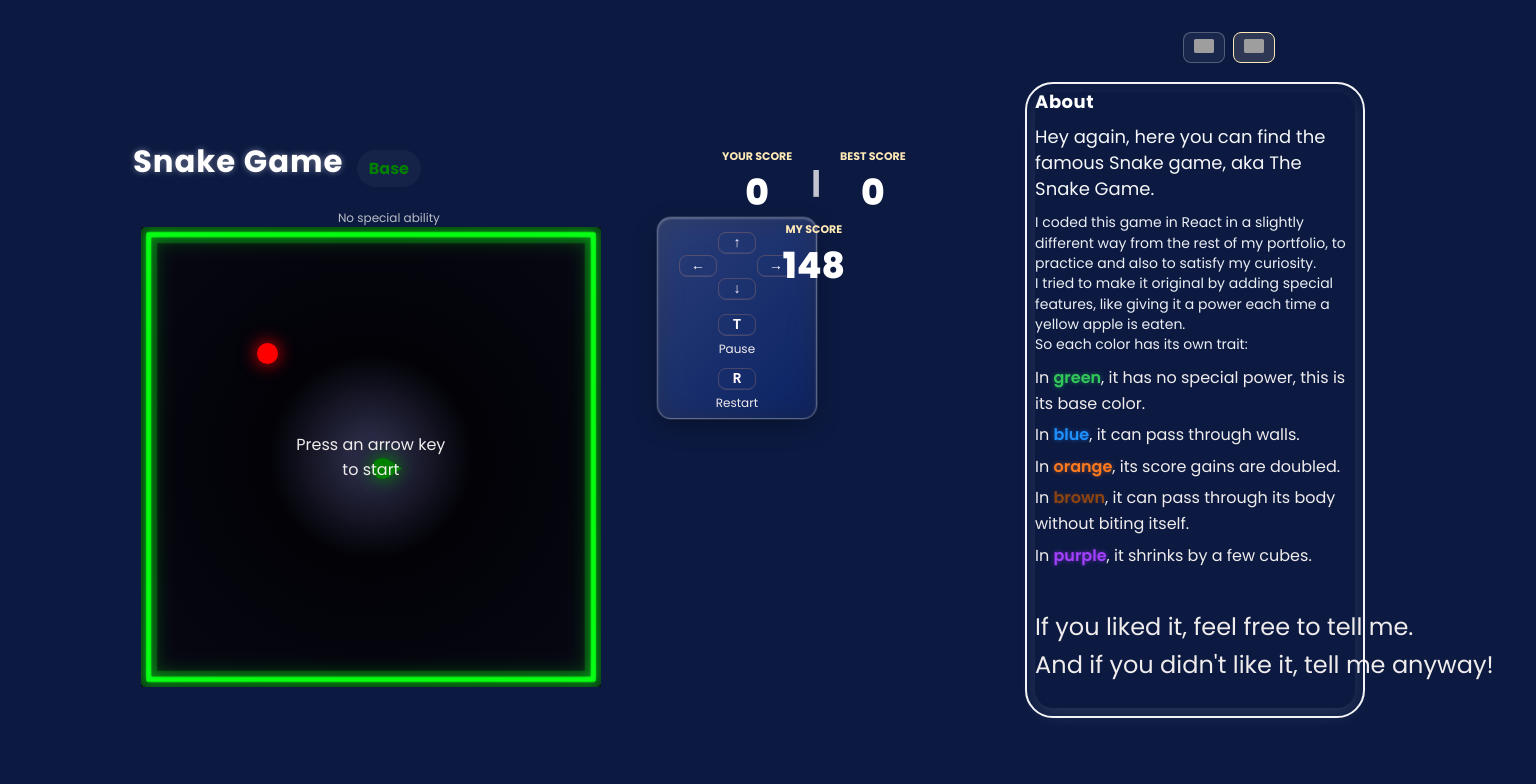
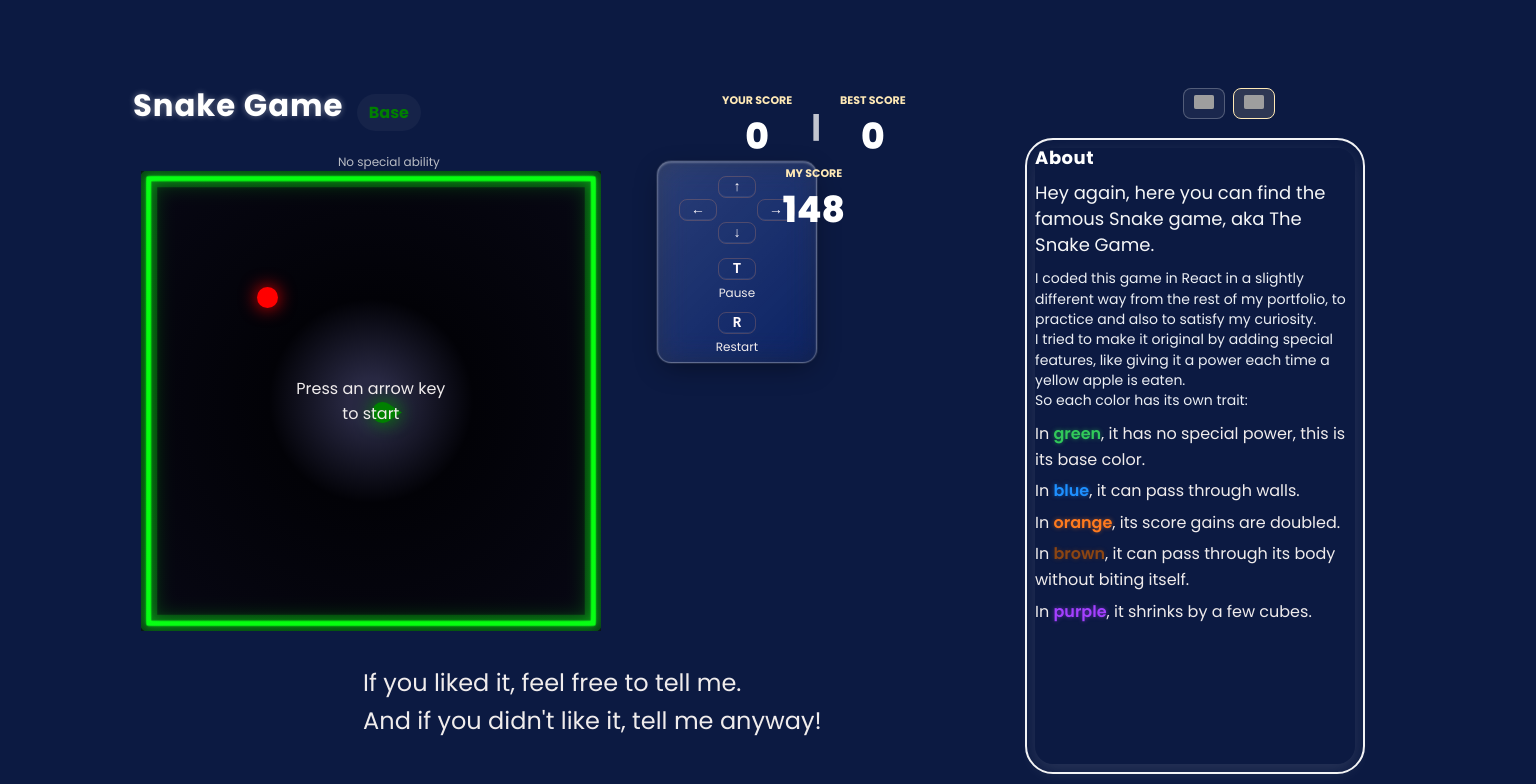
Before and after one commit to Walie-Matthieu/snake-game, a Next.js app: page / in a window 1536 px wide. Shown: the top 784 px of the page. Built offline with nearby package versions, Linux system fonts and the light colour scheme; grey boxes are pictures that could not be loaded.

Commit message:
Adjust margins for lastParagraph and game components for better layout on larger screens

```diff
--- a/app/page.module.css
+++ b/app/page.module.css
@@ -214,12 +214,14 @@
 @media (min-width: 1024px) {
   .lastParagraph {
     margin-top: 1.5rem;
+    margin-left: -29rem;
   }
 }
 
 @media (min-width: 1536px) {
   .lastParagraph {
     margin-top: 2.5rem;
+    margin-left: -42rem;
   }
 }
 
@@ -342,7 +344,7 @@
     width: 18rem;
     flex: 0 0 18rem;
     order: 2;
-    margin-top: 0;
+    margin-top: 6rem;
     margin-left: 8%;
   }
 }
@@ -361,7 +363,7 @@
     width: 20rem;
     flex: 0 0 20rem;
     order: 2;
-    margin-top: 0;
+    margin-top: 7rem;
     margin-left: 10%;
   }
 }
```
